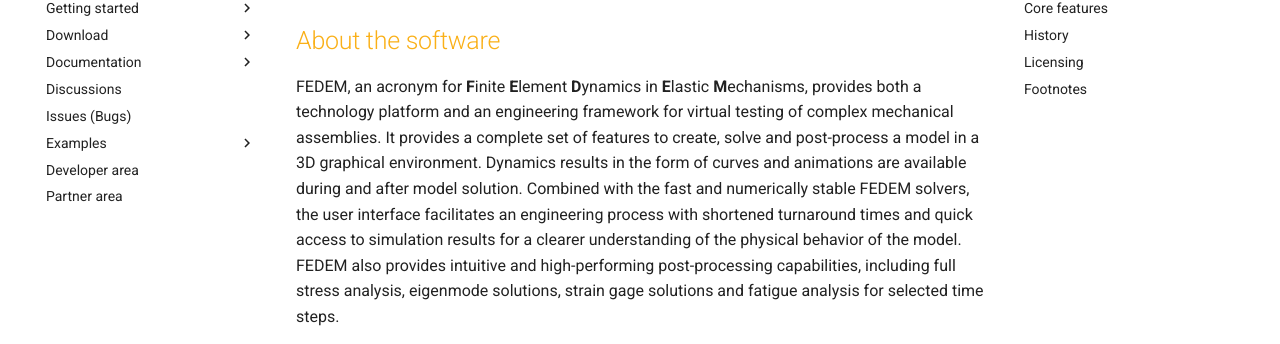
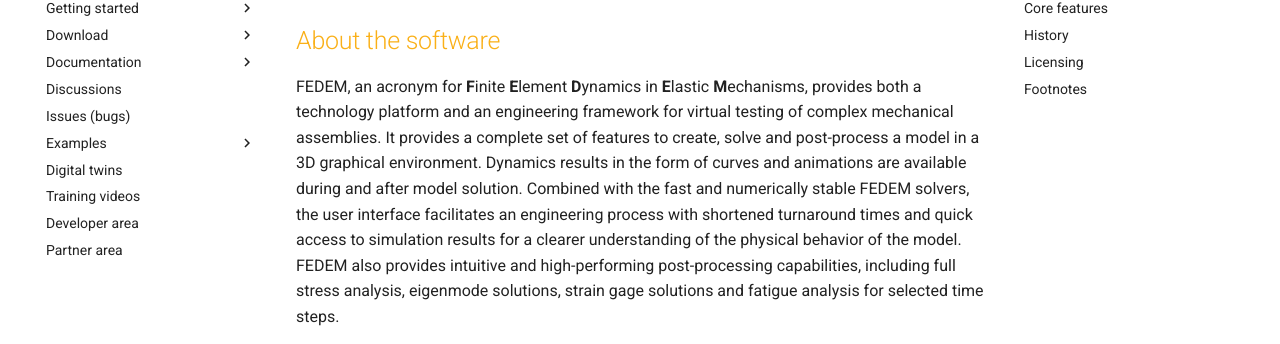
Before and after one commit to openfedem/openfedem.org, an MkDocs documentation site: the page built from docs/index.md, in a window 1280 px wide. Shown: the part 157-501 px from the top of the page. Built offline with MkDocs 1.6.1 and Material for MkDocs 9.7.7, drawn with Linux system fonts in a browser that asks for light colours; comment, search, counter and statistics services are not loaded; part of the change alters nothing that is shown.

```diff
--- a/mkdocs.yml
+++ b/mkdocs.yml
@@ -8,23 +8,23 @@ repo_url: https://github.com/openfedem/fedem-gui/
 nav:
   - Welcome: index.md
   - Getting started:
-    - Installation Guide: installation_guide.md
-    - Development Setup: development_setup.md
+    - Installation guide: installation_guide.md
+    - Development setup: development_setup.md
     - Python API (fedempy): python_api.md
   - Download:
-    - Windows installer (zip): https://github.com/openfedem/fedem-gui/releases/download/fedem-8.1.1/FedemInstaller-R8.1.1.zip
-    - Linux installation (tar.gz): https://github.com/openfedem/fedem-gui/releases/download/fedem-8.1.1/Fedem-R8.1.1_Ubuntu-22.04.tar.gz
-    - Linux solvers (tar.gz): https://github.com/openfedem/fedem-solvers/releases/download/fedem-8.1.1/fedem-solvers-4.1.1_linux64.tar.gz
-    - fedempy package (tar.gz): https://github.com/openfedem/fedem-solvers/releases/download/fedem-8.1.1/fedempy-4.1.1.tar.gz
+    - Windows installer (zip): https://github.com/openfedem/fedem-gui/releases/download/fedem-8.1.2/FedemInstaller-R8.1.2.zip
+    - Linux installation (tar.gz): https://github.com/openfedem/fedem-gui/releases/download/fedem-8.1.2/Fedem-R8.1.2_Ubuntu-22.04.tar.gz
+    - Windows solvers (zip): https://github.com/openfedem/fedem-solvers/releases/download/fedem-8.1.1.3/fedem-solvers-4.1.3_win64.zip
+    - Linux solvers (tar.gz): https://github.com/openfedem/fedem-solvers/releases/download/fedem-8.1.1.3/fedem-solvers-4.1.3_linux64.tar.gz
+    - fedempy package (tar.gz): https://github.com/openfedem/fedem-solvers/releases/download/fmu-8.1.2/fedempy-4.2.1.tar.gz
   - Documentation:
-    - User Guide (PDF): https://github.com/openfedem/fedem-docs/releases/download/fedem-8.1.1/FedemUsersGuide.pdf
-    - Theory Guide (PDF): https://github.com/openfedem/fedem-docs/releases/download/fedem-8.1.1/FedemTheoryGuide.pdf
+    - User guide (PDF): https://github.com/openfedem/fedem-docs/releases/download/fedem-8.1.1/FedemUsersGuide.pdf
+    - Theory guide (PDF): https://github.com/openfedem/fedem-docs/releases/download/fedem-8.1.1/FedemTheoryGuide.pdf
     - Python API (fedempy): https://openfedem.github.io/fedem-solvers/fedempy/
     - Solver source code: https://openfedem.github.io/fedem-solvers/solver/
     - Tutorials: tutorials.md
-    - YouTube videos: youtube_videos.md
   - Discussions: discussions.md
-  - Issues (Bugs): issues.md
+  - Issues (bugs): issues.md
   - Examples:
     - Introduction: examples/introduction.md
     - The Loader: examples/loader.md
@@ -33,10 +33,11 @@ nav:
       #- Model imports: examples/C_imports.md
       #- Industrial applications: examples/D_industrial_applications.md
       #- Simulators: examples/E_simulators.md
-    - Digital Twins: examples/digital_twins.md
       #- Benchmarks: examples/G_case_studies.md
       #- Physics cases: examples/H_physics.md
       #- API: examples/I_api.md
+  - Digital twins: examples/digital_twins.md
+  - Training videos: youtube_videos.md
   - Developer area: developer_area.md
   - Partner area: partner_area.md
 
```
